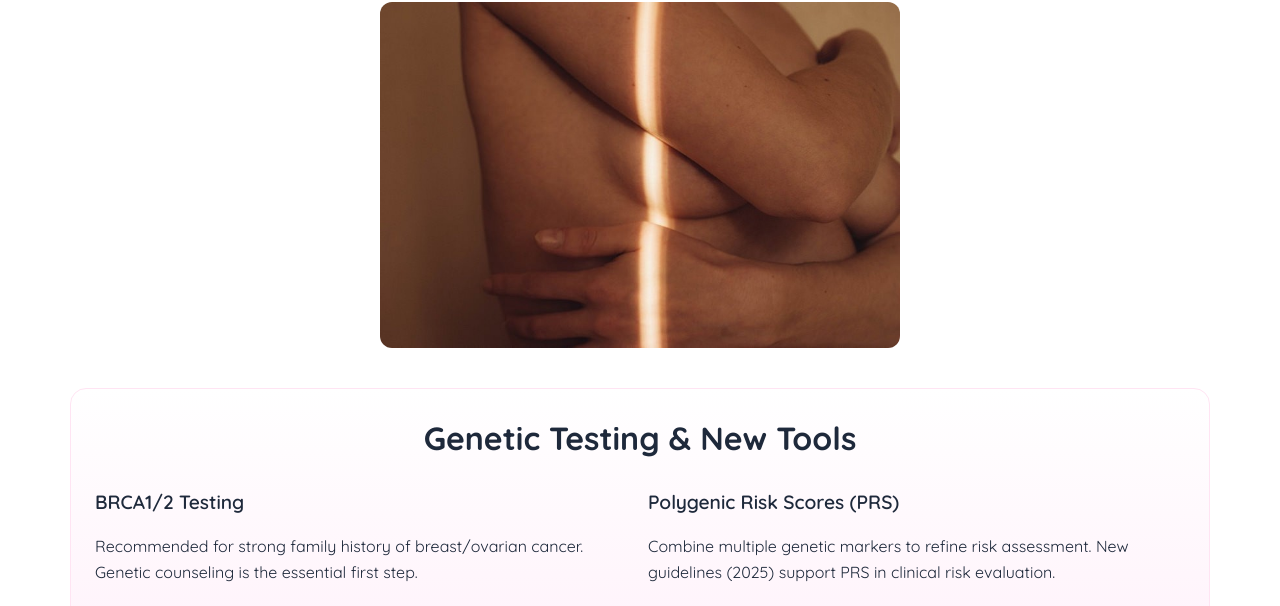
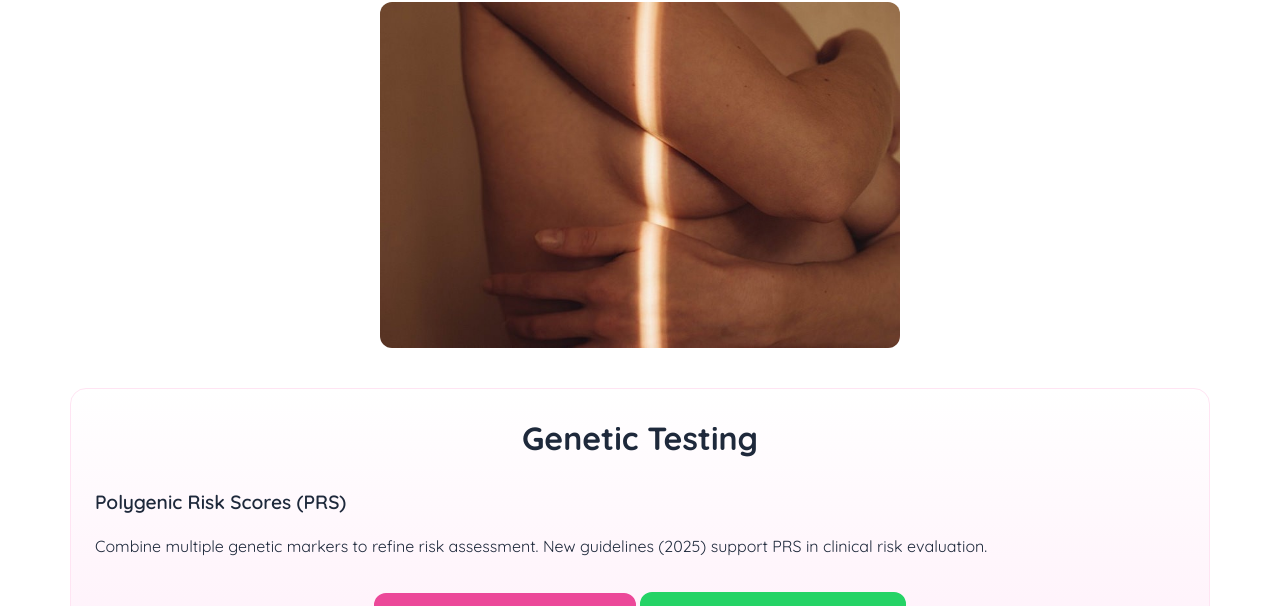
Before and after one commit to Charbel-Azar/DrCheblAzar, a website: page index.html in a window 1280 px wide. Shown: the part 7218-7824 px from the top of the page. Drawn offline with Linux system fonts and the light colour scheme.

Commit message:
chebl push

```diff
--- a/index.html
+++ b/index.html
@@ -323,12 +323,9 @@
 
         <!-- ===== Genetic Testing & New Tools ===== -->
         <section class="card" aria-labelledby="genetics-title" style="background:linear-gradient(180deg,#fff,#fff0fa); border:1px solid #ffe4f3">
-            <h2 id="genetics-title">Genetic Testing & New Tools</h2>
-            <div class="grid cols-2">
-                <div>
-                    <h3>BRCA1/2 Testing</h3>
-                    <p>Recommended for strong family history of breast/ovarian cancer. Genetic counseling is the essential first step.</p>
-                </div>
+            <h2 id="genetics-title">Genetic Testing</h2>
+            <div class="grid cols-1">
+
                 <div>
                     <h3>Polygenic Risk Scores (PRS)</h3>
                     <p>Combine multiple genetic markers to refine risk assessment. New guidelines (2025) support PRS in clinical risk evaluation.</p>
```
